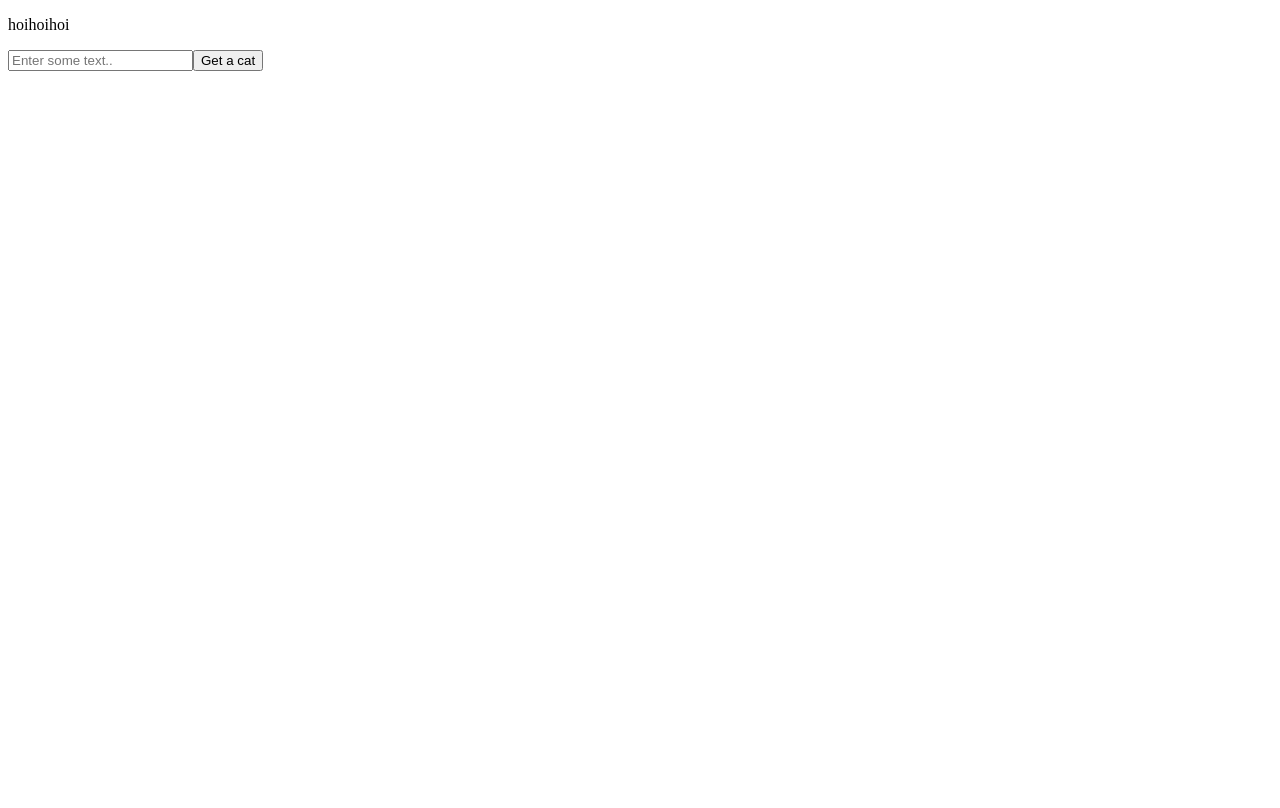
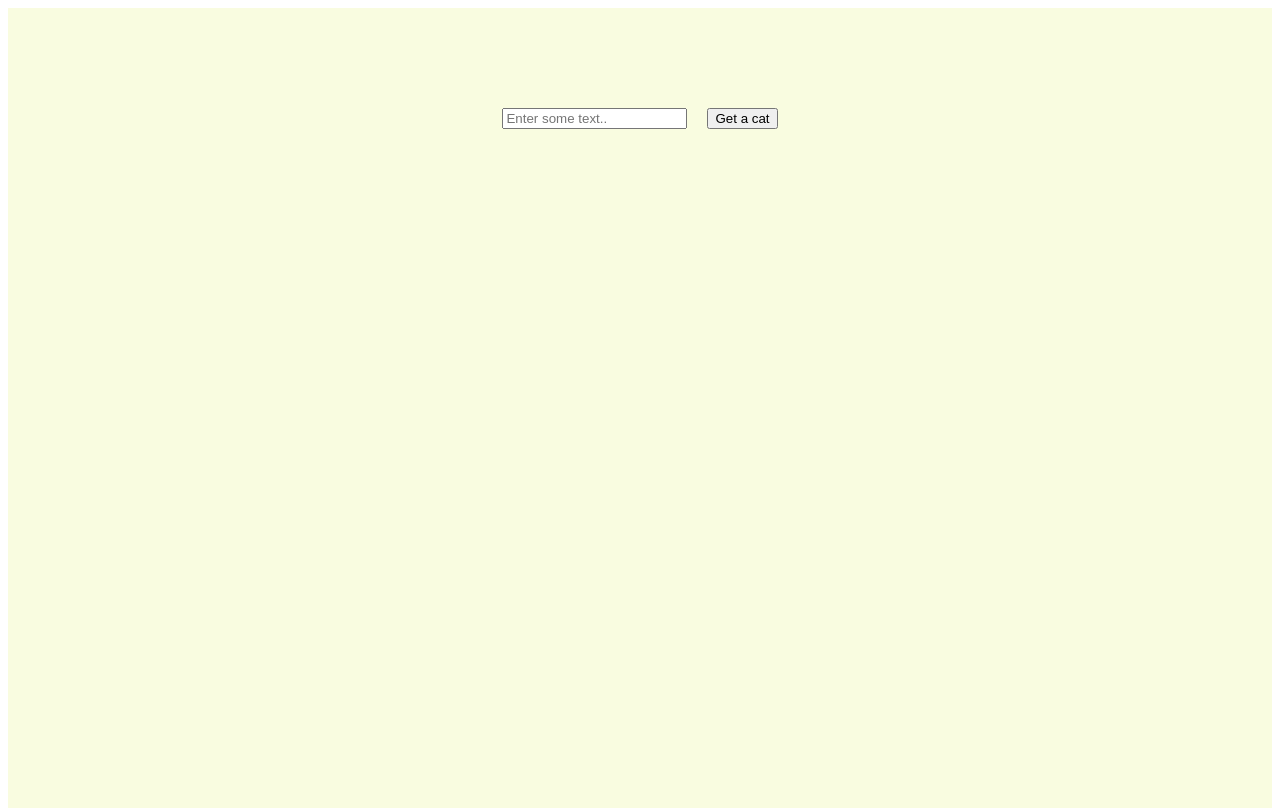
Before and after one commit to iehkaatee/human-cat-interact, an Angular app in the folder humanCatInteract/: page / in a window 1280 px wide. Built offline with nearby package versions, Linux system fonts and the light colour scheme.

Commit message:
add some basic styling (#1)
Co-authored-by: joer <basterhoeve28@gmail.com>

```diff
--- a/humanCatInteract/angular.json
+++ b/humanCatInteract/angular.json
@@ -91,6 +91,9 @@
             ],
             "scripts": []
           }
+        },
+        "deploy": {
+          "builder": "angular-cli-ghpages:deploy"
         }
       }
     }
--- a/humanCatInteract/package.json
+++ b/humanCatInteract/package.json
@@ -6,7 +6,8 @@
     "start": "ng serve",
     "build": "ng build",
     "watch": "ng build --watch --configuration development",
-    "test": "ng test"
+    "test": "ng test",
+    "git-deploy": "ng deploy --base-href=https://iehkaatee.github.io/human-cat-interact/"
   },
   "private": true,
   "dependencies": {
@@ -27,6 +28,7 @@
     "@angular/cli": "~15.1.6",
     "@angular/compiler-cli": "^15.1.0",
     "@types/jasmine": "~4.3.0",
+    "angular-cli-ghpages": "^1.0.5",
     "jasmine-core": "~4.5.0",
     "karma": "~6.4.0",
     "karma-chrome-launcher": "~3.1.0",
--- a/humanCatInteract/src/app/app.component.html
+++ b/humanCatInteract/src/app/app.component.html
@@ -1,17 +1,14 @@
-<p>hoihoihoi</p>
-
-<!-- <div>
-  {{RandomCatObject | json}}
-</div> -->
-
-<div *ngIf="RandomCatObject">
-  <img [src]="RandomCatUrl">
+<div class="main-container">
+  <div class="flex column smol-gap center dev-padding">
+    <div class="flex center smol-gap">
+      <input type="text" #keyword (keyup.enter)="getNewCat(keyword)" class="form-control-lg"
+        placeholder="Enter some text..">
+      <button class="btn btn-primary" (click)="getNewCat(keyword)">Get a cat</button>
+    </div>
+    <div class="row">
+      <div *ngIf="RandomCatObject">
+        <img [src]="RandomCatUrl">
+      </div>
+    </div>
+  </div>
 </div>
-
-<div>
-  <input type="text" #keyword
-  (keyup.enter)="getNewCat(keyword)"
-  class="form-control-lg" placeholder="Enter some text..">
-<button class="btn btn-primary"
- (click)="getNewCat(keyword)">Get a cat</button>
-</div>
--- a/humanCatInteract/src/app/app.component.ts
+++ b/humanCatInteract/src/app/app.component.ts
@@ -14,14 +14,14 @@ export class AppComponent {
   constructor(private catConnect: CatConnectService) { }
 
   get RandomCatUrl() {
-    return this.catConnect.BaseUrl + this.RandomCatObject.url;
+    const basicUrl = this.catConnect.BaseUrl + this.RandomCatObject.url;
+    return this.catSays ? basicUrl + '/says/' + this.catSays : basicUrl;
   }
 
   getNewCat(inputEl: HTMLInputElement) {
     this._catSays = inputEl.value;
     inputEl.value = '';
     this.catConnect.getRandomCat().subscribe(cat => {
-      // this._randoUrl = this.catConnect.BaseUrl + cat.url;
       this._randCatObj = cat;
     });
   }
@@ -30,4 +30,8 @@ export class AppComponent {
     return this._randCatObj;
   }
 
+  get catSays() {
+    return this._catSays;
+  }
+
 }
--- a/humanCatInteract/src/index.html
+++ b/humanCatInteract/src/index.html
@@ -2,10 +2,9 @@
 <html lang="en">
 <head>
   <meta charset="utf-8">
-  <title>HumanCatInteract</title>
+  <title>Human Cat Interact</title>
   <base href="/">
   <meta name="viewport" content="width=device-width, initial-scale=1">
-  <link rel="icon" type="image/x-icon" href="favicon.ico">
 </head>
 <body>
   <app-root></app-root>
--- a/humanCatInteract/src/styles.css
+++ b/humanCatInteract/src/styles.css
@@ -1 +1,30 @@
-/* You can add global styles to this file, and also import other style files */
+html,
+body {
+height: 100%;
+}
+
+.main-container {
+    background-color: rgba(242, 248, 192, 0.496);
+    height: 100%;
+    gap: 20px;
+}
+
+.flex {
+    display: flex;
+}
+
+.column {
+    flex-direction: column;
+}
+
+.smol-gap {
+    gap: 20px;
+}
+
+.center {
+    align-items: center;
+}
+
+.dev-padding {
+    padding: 100px 100px;
+}
```
Also changed, not shown: 2 other files (tests, documents, lock files or other folders).
